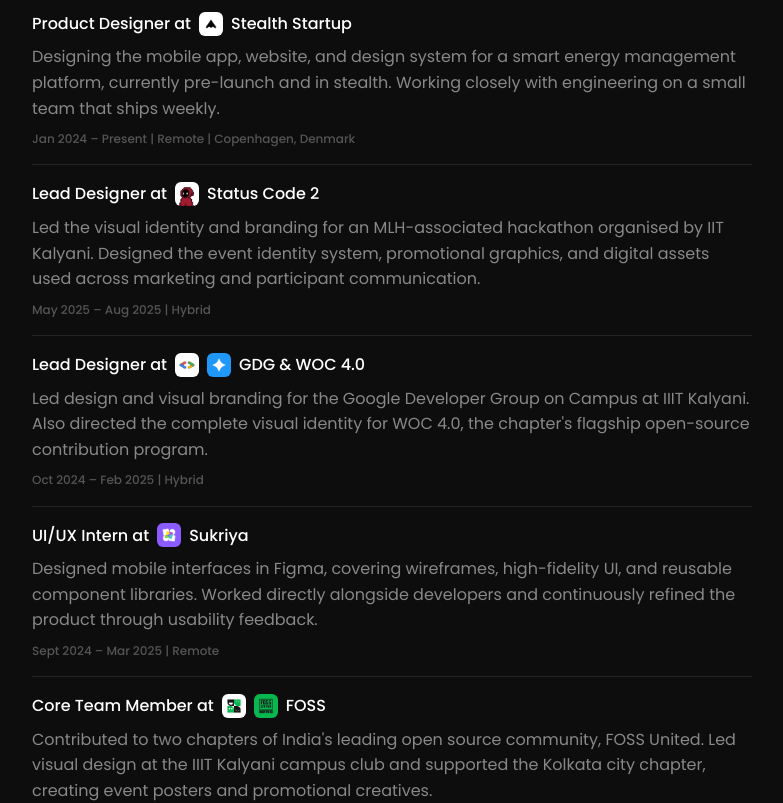
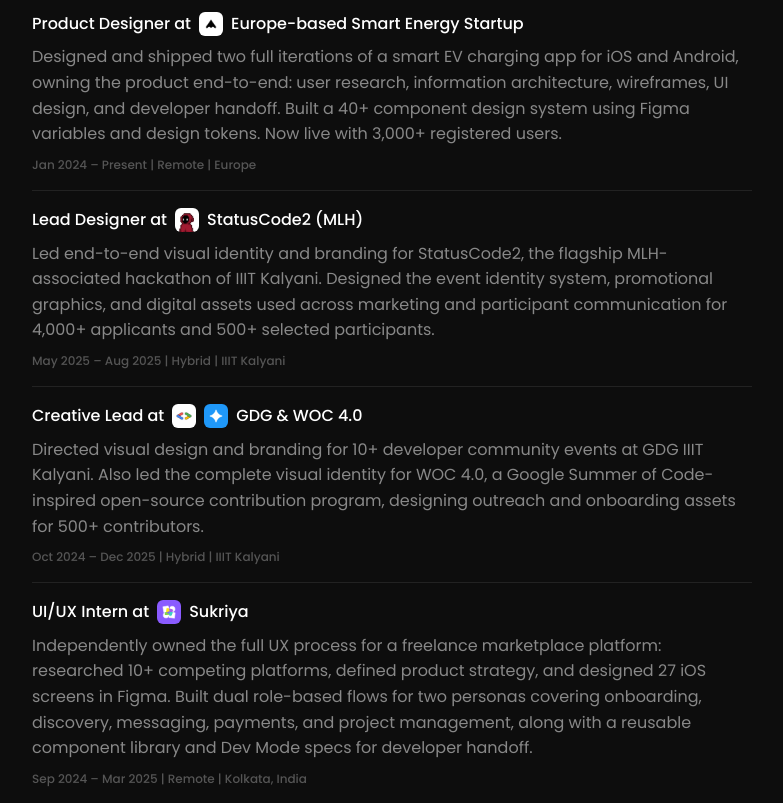
Before and after one commit to RITAMBISWAS404/PORTFOLIO-2026, a Next.js app: page / in a window 1280 px wide. Shown: the part 3660-4463 px from the top of the page, without its empty margins (248-1031 px from the left). Built offline with nearby package versions, Linux system fonts and the light colour scheme.

Commit message:
Update all experience writeups

```diff
--- a/data/content.ts
+++ b/data/content.ts
@@ -42,34 +42,34 @@ export const process = [
 
 export const experience = [
   {
-    role: "Product Designer at", company: "Stealth Startup",
+    role: "Product Designer at", company: "Europe-based Smart Energy Startup",
     logo: "🔒", logoBg: "#1a1a1a", img: "/images/stealth.png",
-    desc: "Designing the mobile app, website, and design system for a smart energy management platform, currently pre-launch and in stealth. Working closely with engineering on a small team that ships weekly.",
-    meta: "Jan 2024 – Present | Remote | Copenhagen, Denmark",
+    desc: "Designed and shipped two full iterations of a smart EV charging app for iOS and Android, owning the product end-to-end: user research, information architecture, wireframes, UI design, and developer handoff. Built a 40+ component design system using Figma variables and design tokens. Now live with 3,000+ registered users.",
+    meta: "Jan 2024 – Present | Remote | Europe",
   },
   {
-    role: "Lead Designer at", company: "Status Code 2",
+    role: "Lead Designer at", company: "StatusCode2 (MLH)",
     logo: "SC2", logoBg: "linear-gradient(135deg,#4285f4,#34a853)", img: "/images/status code 2.png",
-    desc: "Led the visual identity and branding for an MLH-associated hackathon organised by IIT Kalyani. Designed the event identity system, promotional graphics, and digital assets used across marketing and participant communication.",
-    meta: "May 2025 – Aug 2025 | Hybrid",
+    desc: "Led end-to-end visual identity and branding for StatusCode2, the flagship MLH-associated hackathon of IIIT Kalyani. Designed the event identity system, promotional graphics, and digital assets used across marketing and participant communication for 4,000+ applicants and 500+ selected participants.",
+    meta: "May 2025 – Aug 2025 | Hybrid | IIIT Kalyani",
   },
   {
-    role: "Lead Designer at", company: "GDG & WOC 4.0",
+    role: "Creative Lead at", company: "GDG & WOC 4.0",
     logo: "G", logoBg: "linear-gradient(135deg,#4285f4,#34a853)", img: ["/images/gdg.png", "/images/woc.png"] as string[],
-    desc: "Led design and visual branding for the Google Developer Group on Campus at IIIT Kalyani. Also directed the complete visual identity for WOC 4.0, the chapter's flagship open-source contribution program.",
-    meta: "Oct 2024 – Feb 2025 | Hybrid",
+    desc: "Directed visual design and branding for 10+ developer community events at GDG IIIT Kalyani. Also led the complete visual identity for WOC 4.0, a Google Summer of Code-inspired open-source contribution program, designing outreach and onboarding assets for 500+ contributors.",
+    meta: "Oct 2024 – Dec 2025 | Hybrid | IIIT Kalyani",
   },
   {
     role: "UI/UX Intern at", company: "Sukriya",
     logo: "Su", logoBg: "linear-gradient(135deg,#0ea5e9,#6366f1)", img: "/images/sukriya.png",
-    desc: "Designed mobile interfaces in Figma, covering wireframes, high-fidelity UI, and reusable component libraries. Worked directly alongside developers and continuously refined the product through usability feedback.",
-    meta: "Sept 2024 – Mar 2025 | Remote",
+    desc: "Independently owned the full UX process for a freelance marketplace platform: researched 10+ competing platforms, defined product strategy, and designed 27 iOS screens in Figma. Built dual role-based flows for two personas covering onboarding, discovery, messaging, payments, and project management, along with a reusable component library and Dev Mode specs for developer handoff.",
+    meta: "Sep 2024 – Mar 2025 | Remote | Kolkata, India",
   },
   {
     role: "Core Team Member at", company: "FOSS",
     logo: "F", logoBg: "#1a1a2e", img: ["/images/Foss 1.png", "/images/Foss 2.png"] as string[],
-    desc: "Contributed to two chapters of India's leading open source community, FOSS United. Led visual design at the IIIT Kalyani campus club and supported the Kolkata city chapter, creating event posters and promotional creatives.",
-    meta: "Dec 2023 – Dec 2024 | Hybrid",
+    desc: "Contributed to two chapters of FOSS United, India's leading open-source community. Served as Lead Designer at the IIIT Kalyani campus club and supported the Kolkata city chapter, creating event posters, promotional creatives, and digital assets across meetups, workshops, and community campaigns.",
+    meta: "Dec 2023 – Dec 2024 | Hybrid | Kolkata, India",
   },
 ];
 
```
